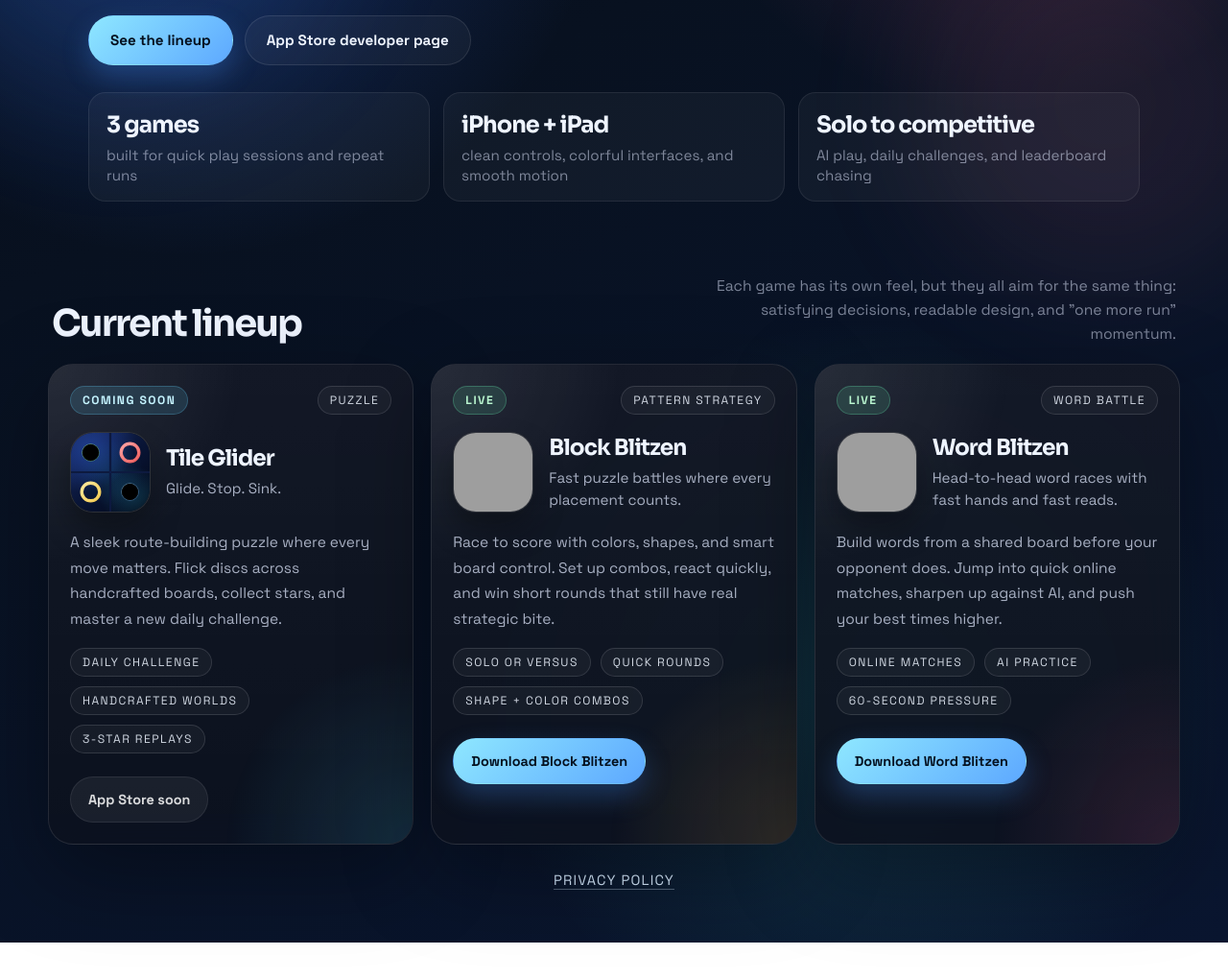
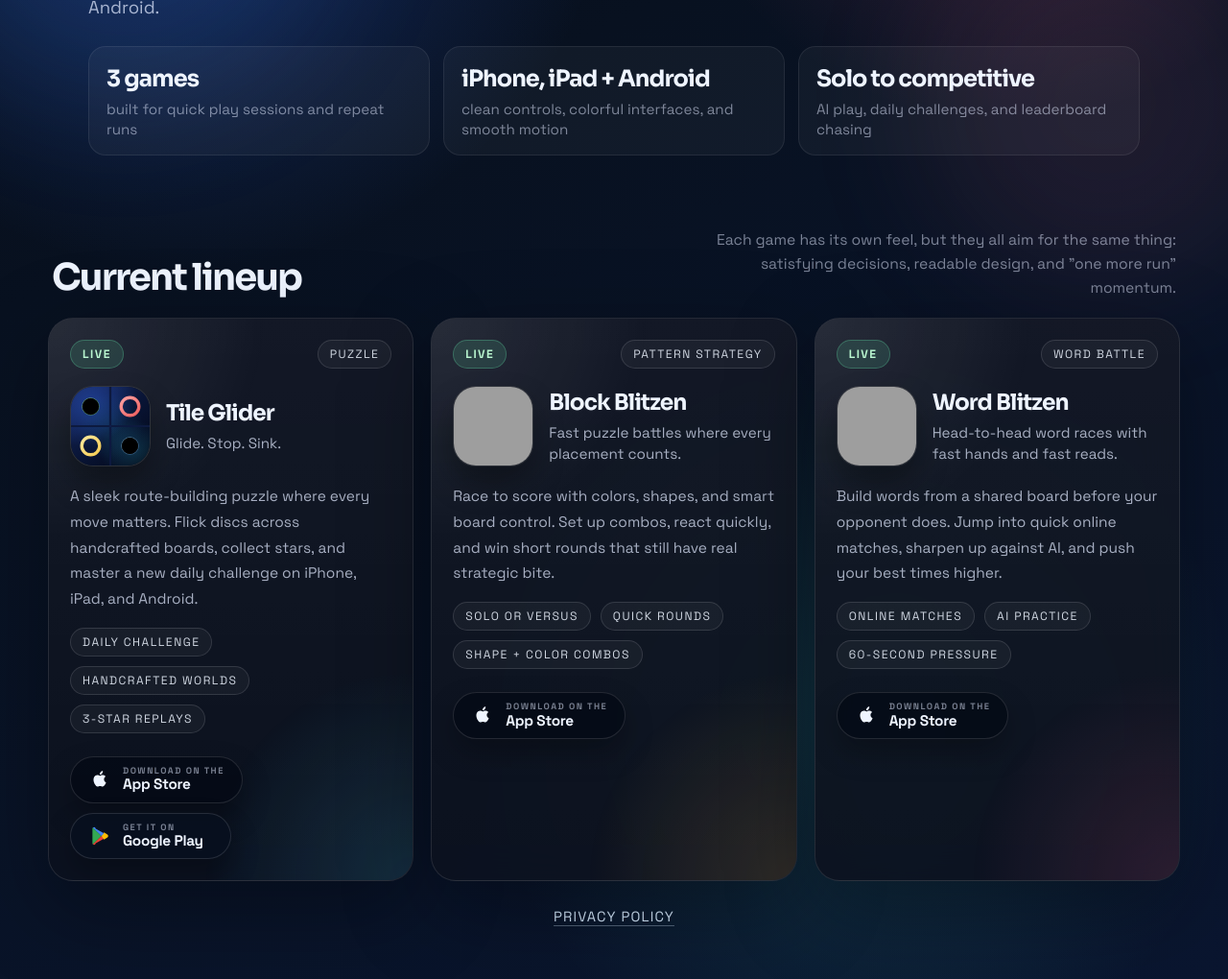
Before and after one commit to hotpotatoapps/hotpotatoapps.github.io, a plain HTML site: page index.html in a window 1280 px wide. Shown: the part 468-1488 px from the top of the page at 96% size. Before the commit the page ends 1450 px from the top, so only its background shows below. Drawn offline with Linux system fonts and the light colour scheme; grey boxes are pictures that could not be loaded.

Commit message:
Updated Android links and new App Store link for Tile Glider

```diff
--- a/index.html
+++ b/index.html
@@ -424,6 +424,54 @@
       font-size: 0.9rem;
     }
 
+    .store-button {
+      min-width: 168px;
+      justify-content: flex-start;
+      gap: 12px;
+      padding: 10px 16px 10px 14px;
+      color: var(--text);
+      background: rgba(4, 9, 20, 0.72);
+      border-color: rgba(255, 255, 255, 0.12);
+      box-shadow: 0 14px 30px rgba(0, 0, 0, 0.28);
+    }
+
+    .store-button:hover {
+      border-color: rgba(255, 255, 255, 0.22);
+      background: rgba(7, 14, 28, 0.9);
+    }
+
+    .store-button--play {
+      background: rgba(8, 16, 31, 0.84);
+    }
+
+    .store-button-icon {
+      width: 24px;
+      height: 24px;
+      flex: none;
+      display: block;
+    }
+
+    .store-button-copy {
+      display: grid;
+      gap: 1px;
+      justify-items: start;
+      text-align: left;
+      line-height: 1.05;
+    }
+
+    .store-button-kicker {
+      color: var(--soft);
+      font-size: 0.58rem;
+      letter-spacing: 0.16em;
+      text-transform: uppercase;
+    }
+
+    .store-button-title {
+      font-size: 0.96rem;
+      font-weight: 700;
+      letter-spacing: -0.02em;
+    }
+
     .footer-links {
       margin-top: 28px;
       display: flex;
@@ -494,20 +542,16 @@
       <h1>Fast puzzle games with real personality.</h1>
       <p class="hero-copy">
         Quick sessions. Bright ideas. High-score energy. Hot Potato Apps makes polished puzzle
-        games for iPhone and iPad, from word races and pattern battles to the smooth-glide world
-        of Tile Glider.
+        games for phones and tablets, from word races and pattern battles to the smooth-glide
+        world of Tile Glider on iPhone, iPad, and Android.
       </p>
-      <div class="hero-actions">
-        <a class="button button-primary" href="#games">See the lineup</a>
-        <a class="button button-secondary" href="https://apps.apple.com/us/developer/hot-potato/id289898535" target="_blank" rel="noreferrer">App Store developer page</a>
-      </div>
       <div class="stat-row">
         <div class="stat">
           <strong>3 games</strong>
           <span>built for quick play sessions and repeat runs</span>
         </div>
         <div class="stat">
-          <strong>iPhone + iPad</strong>
+          <strong>iPhone, iPad + Android</strong>
           <span>clean controls, colorful interfaces, and smooth motion</span>
         </div>
         <div class="stat">
@@ -529,7 +573,7 @@
       <div class="app-grid">
         <article class="app-card app-card--tile">
           <div class="card-top">
-            <span class="status status-soon">Coming Soon</span>
+            <span class="status status-live">Live</span>
             <span class="chip">Puzzle</span>
           </div>
           <div class="card-head">
@@ -601,7 +645,7 @@
           </div>
           <p class="card-copy">
             A sleek route-building puzzle where every move matters. Flick discs across handcrafted
-            boards, collect stars, and master a new daily challenge.
+            boards, collect stars, and master a new daily challenge on iPhone, iPad, and Android.
           </p>
           <div class="chip-row">
             <span class="chip">Daily Challenge</span>
@@ -609,7 +653,27 @@
             <span class="chip">3-star replays</span>
           </div>
           <div class="card-actions">
-            <span class="button button-disabled" aria-disabled="true">App Store soon</span>
+            <a class="button store-button" href="https://apps.apple.com/app/id6760328369" target="_blank" rel="noreferrer" aria-label="Download Tile Glider on the App Store">
+              <svg class="store-button-icon" viewBox="0 0 24 24" aria-hidden="true" xmlns="http://www.w3.org/2000/svg">
+                <path fill="currentColor" d="M16.365 12.013c.022 2.434 2.13 3.244 2.152 3.254c-.018.057-.337 1.162-1.108 2.303c-.666.987-1.357 1.97-2.446 1.99c-1.071.02-1.414-.635-2.639-.635c-1.226 0-1.607.615-2.618.655c-1.05.04-1.85-1.055-2.521-2.038c-1.371-1.98-2.419-5.598-1.013-8.04c.699-1.213 1.948-1.982 3.304-2.003c1.031-.021 2.006.695 2.639.695c.633 0 1.82-.858 3.067-.732c.522.022 1.988.211 2.93 1.59c-.076.047-1.75 1.021-1.747 2.961Zm-2.009-6.114c.559-.676.936-1.617.833-2.554c-.805.032-1.777.537-2.354 1.213c-.518.598-.972 1.557-.85 2.475c.898.069 1.812-.457 2.371-1.134Z"/>
+              </svg>
+              <span class="store-button-copy">
+                <span class="store-button-kicker">Download on the</span>
+                <span class="store-button-title">App Store</span>
+              </span>
+            </a>
+            <a class="button store-button store-button--play" href="https://play.google.com/store/apps/details?id=com.colorgatejam" target="_blank" rel="noreferrer" aria-label="Get Tile Glider on Google Play">
+              <svg class="store-button-icon" viewBox="0 0 24 24" aria-hidden="true" xmlns="http://www.w3.org/2000/svg">
+                <path fill="#34A853" d="M4.77 3.29L13.7 12L4.77 20.71a2.08 2.08 0 0 1-.42-1.28V4.57c0-.46.15-.9.42-1.28Z"/>
+                <path fill="#EA4335" d="M13.7 12l2.75 2.68l-8.57 4.9a2.15 2.15 0 0 1-3.11 1.13L13.7 12Z"/>
+                <path fill="#FBBC04" d="M19.64 10.18c.76.42 1.14.97 1.14 1.82c0 .85-.38 1.4-1.14 1.82l-3.19 1.86L13.7 12l2.75-3.68l3.19 1.86Z"/>
+                <path fill="#4285F4" d="M4.77 3.29a2.15 2.15 0 0 1 3.11 1.13l8.57 4.9L13.7 12L4.77 3.29Z"/>
+              </svg>
+              <span class="store-button-copy">
+                <span class="store-button-kicker">Get it on</span>
+                <span class="store-button-title">Google Play</span>
+              </span>
+            </a>
           </div>
         </article>
 
@@ -640,7 +704,15 @@
             <span class="chip">Shape + color combos</span>
           </div>
           <div class="card-actions">
-            <a class="button button-primary" href="https://apps.apple.com/us/app/block-blitzen/id6743097438" target="_blank" rel="noreferrer">Download Block Blitzen</a>
+            <a class="button store-button" href="https://apps.apple.com/us/app/block-blitzen/id6743097438" target="_blank" rel="noreferrer" aria-label="Download Block Blitzen on the App Store">
+              <svg class="store-button-icon" viewBox="0 0 24 24" aria-hidden="true" xmlns="http://www.w3.org/2000/svg">
+                <path fill="currentColor" d="M16.365 12.013c.022 2.434 2.13 3.244 2.152 3.254c-.018.057-.337 1.162-1.108 2.303c-.666.987-1.357 1.97-2.446 1.99c-1.071.02-1.414-.635-2.639-.635c-1.226 0-1.607.615-2.618.655c-1.05.04-1.85-1.055-2.521-2.038c-1.371-1.98-2.419-5.598-1.013-8.04c.699-1.213 1.948-1.982 3.304-2.003c1.031-.021 2.006.695 2.639.695c.633 0 1.82-.858 3.067-.732c.522.022 1.988.211 2.93 1.59c-.076.047-1.75 1.021-1.747 2.961Zm-2.009-6.114c.559-.676.936-1.617.833-2.554c-.805.032-1.777.537-2.354 1.213c-.518.598-.972 1.557-.85 2.475c.898.069 1.812-.457 2.371-1.134Z"/>
+              </svg>
+              <span class="store-button-copy">
+                <span class="store-button-kicker">Download on the</span>
+                <span class="store-button-title">App Store</span>
+              </span>
+            </a>
           </div>
         </article>
 
@@ -671,14 +743,22 @@
             <span class="chip">60-second pressure</span>
           </div>
           <div class="card-actions">
-            <a class="button button-primary" href="https://apps.apple.com/us/app/word-blitzen/id6742672151" target="_blank" rel="noreferrer">Download Word Blitzen</a>
+            <a class="button store-button" href="https://apps.apple.com/us/app/word-blitzen/id6742672151" target="_blank" rel="noreferrer" aria-label="Download Word Blitzen on the App Store">
+              <svg class="store-button-icon" viewBox="0 0 24 24" aria-hidden="true" xmlns="http://www.w3.org/2000/svg">
+                <path fill="currentColor" d="M16.365 12.013c.022 2.434 2.13 3.244 2.152 3.254c-.018.057-.337 1.162-1.108 2.303c-.666.987-1.357 1.97-2.446 1.99c-1.071.02-1.414-.635-2.639-.635c-1.226 0-1.607.615-2.618.655c-1.05.04-1.85-1.055-2.521-2.038c-1.371-1.98-2.419-5.598-1.013-8.04c.699-1.213 1.948-1.982 3.304-2.003c1.031-.021 2.006.695 2.639.695c.633 0 1.82-.858 3.067-.732c.522.022 1.988.211 2.93 1.59c-.076.047-1.75 1.021-1.747 2.961Zm-2.009-6.114c.559-.676.936-1.617.833-2.554c-.805.032-1.777.537-2.354 1.213c-.518.598-.972 1.557-.85 2.475c.898.069 1.812-.457 2.371-1.134Z"/>
+              </svg>
+              <span class="store-button-copy">
+                <span class="store-button-kicker">Download on the</span>
+                <span class="store-button-title">App Store</span>
+              </span>
+            </a>
           </div>
         </article>
       </div>
     </section>
 
     <div class="footer-links">
-      <a href="privacy_statement.html">Privacy Policy</a>
+      <a href="privacy_policy.html">Privacy Policy</a>
     </div>
   </main>
 </body>
```
